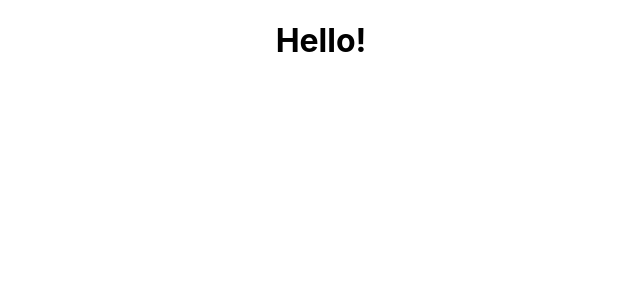
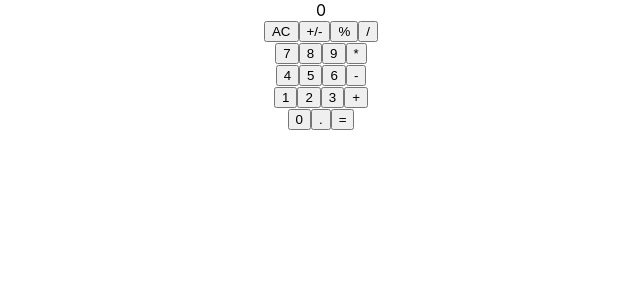
Before and after one commit to gurbuzertunga/react_calculator, a React (Create React App) app: page / in a window 1280 px wide. Shown: the top 300 px of the page, without its empty margins (319-959 px from the left). Built offline with nearby package versions, Linux system fonts and the light colour scheme.

Commit message:
add components and props

```diff
--- a/src/App.css
+++ /dev/null
@@ -1,39 +0,0 @@
-.App {
-  text-align: center;
-}
-
-.App-logo {
-  height: 40vmin;
-  pointer-events: none;
-}
-
-@media (prefers-reduced-motion: no-preference) {
-  .App-logo {
-    animation: App-logo-spin infinite 20s linear;
-  }
-}
-
-.App-header {
-  background-color: #282c34;
-  min-height: 100vh;
-  display: flex;
-  flex-direction: column;
-  align-items: center;
-  justify-content: center;
-  font-size: calc(10px + 2vmin);
-  color: white;
-}
-
-.App-link {
-  color: #61dafb;
-}
-
-@keyframes App-logo-spin {
-  from {
-    transform: rotate(0deg);
-  }
-
-  to {
-    transform: rotate(360deg);
-  }
-}
--- a/src/App.js
+++ b/src/App.js
@@ -1,9 +1,12 @@
-import './App.css';
+import ButtonPanel from './components/buttonPanel';
+import Display from './components/display';
+import './index.css';
 
 function App() {
   return (
     <div className="App">
-      <h1>Hello!</h1>
+      <Display result="0" />
+      <ButtonPanel />
     </div>
   );
 }
--- /dev/null
+++ b/src/components/button.js
@@ -0,0 +1,19 @@
+import PropTypes from 'prop-types';
+
+const Button = ({ name, property }) => (
+  <button type="button" className={property}>
+    {name}
+  </button>
+);
+
+Button.propTypes = {
+  name: PropTypes.string,
+  property: PropTypes.string,
+};
+
+Button.defaultProps = {
+  name: 'button',
+  property: 'button',
+};
+
+export default Button;
--- /dev/null
+++ b/src/components/buttonPanel.js
@@ -0,0 +1,37 @@
+import Button from './button';
+
+const ButtonPanel = () => (
+  <div className="button-container">
+    <div className="top-buttons">
+      <Button name="AC" property="basic-op" />
+      <Button name="+/-" property="basic-op" />
+      <Button name="%" property="basic-op" />
+      <Button name="/" property="basic-op" />
+    </div>
+    <div className="second-buttons">
+      <Button name="7" property="basic-op" />
+      <Button name="8" property="basic-op" />
+      <Button name="9" property="basic-op" />
+      <Button name="*" property="basic-op" />
+    </div>
+    <div className="third-buttons">
+      <Button name="4" property="basic-op" />
+      <Button name="5" property="basic-op" />
+      <Button name="6" property="basic-op" />
+      <Button name="-" property="basic-op" />
+    </div>
+    <div className="fourth-buttons">
+      <Button name="1" property="basic-op" />
+      <Button name="2" property="basic-op" />
+      <Button name="3" property="basic-op" />
+      <Button name="+" property="basic-op" />
+    </div>
+    <div className="fifth-buttons">
+      <Button name="0" property="basic-op" />
+      <Button name="." property="basic-op" />
+      <Button name="=" property="basic-op" />
+    </div>
+  </div>
+);
+
+export default ButtonPanel;
--- /dev/null
+++ b/src/components/display.js
@@ -0,0 +1,15 @@
+import PropTypes from 'prop-types';
+
+const Display = ({ result }) => (
+  <div>{result}</div>
+);
+
+Display.propTypes = {
+  result: PropTypes.string,
+};
+
+Display.defaultProps = {
+  result: 'div',
+};
+
+export default Display;
--- a/src/index.css
+++ b/src/index.css
@@ -25,3 +25,43 @@ code {
     'Courier New',
     monospace;
 }
+
+.App {
+  text-align: center;
+}
+
+.App-logo {
+  height: 40vmin;
+  pointer-events: none;
+}
+
+@media (prefers-reduced-motion: no-preference) {
+  .App-logo {
+    animation: App-logo-spin infinite 20s linear;
+  }
+}
+
+.App-header {
+  background-color: #282c34;
+  min-height: 100vh;
+  display: flex;
+  flex-direction: column;
+  align-items: center;
+  justify-content: center;
+  font-size: calc(10px + 2vmin);
+  color: white;
+}
+
+.App-link {
+  color: #61dafb;
+}
+
+@keyframes App-logo-spin {
+  from {
+    transform: rotate(0deg);
+  }
+
+  to {
+    transform: rotate(360deg);
+  }
+}
--- a/src/index.js
+++ b/src/index.js
@@ -2,7 +2,6 @@ import React from 'react';
 import ReactDOM from 'react-dom';
 import './index.css';
 import App from './App';
-import reportWebVitals from './reportWebVitals';
 
 ReactDOM.render(
   <React.StrictMode>
@@ -14,4 +13,3 @@ ReactDOM.render(
 // If you want to start measuring performance in your app, pass a function
 // to log results (for example: reportWebVitals(console.log))
 // or send to an analytics endpoint. Learn more: https://bit.ly/CRA-vitals
-reportWebVitals();
--- a/src/reportWebVitals.js
+++ /dev/null
@@ -1,15 +0,0 @@
-const reportWebVitals = onPerfEntry => {
-  if (onPerfEntry && onPerfEntry instanceof Function) {
-    import('web-vitals').then(({
-      getCLS, getFID, getFCP, getLCP, getTTFB,
-    }) => {
-      getCLS(onPerfEntry);
-      getFID(onPerfEntry);
-      getFCP(onPerfEntry);
-      getLCP(onPerfEntry);
-      getTTFB(onPerfEntry);
-    });
-  }
-};
-
-export default reportWebVitals;
```
Also changed, not shown: src/setupTests.js (deleted, +0 -5 lines), 1 other file (tests, documents, lock files or other folders).
